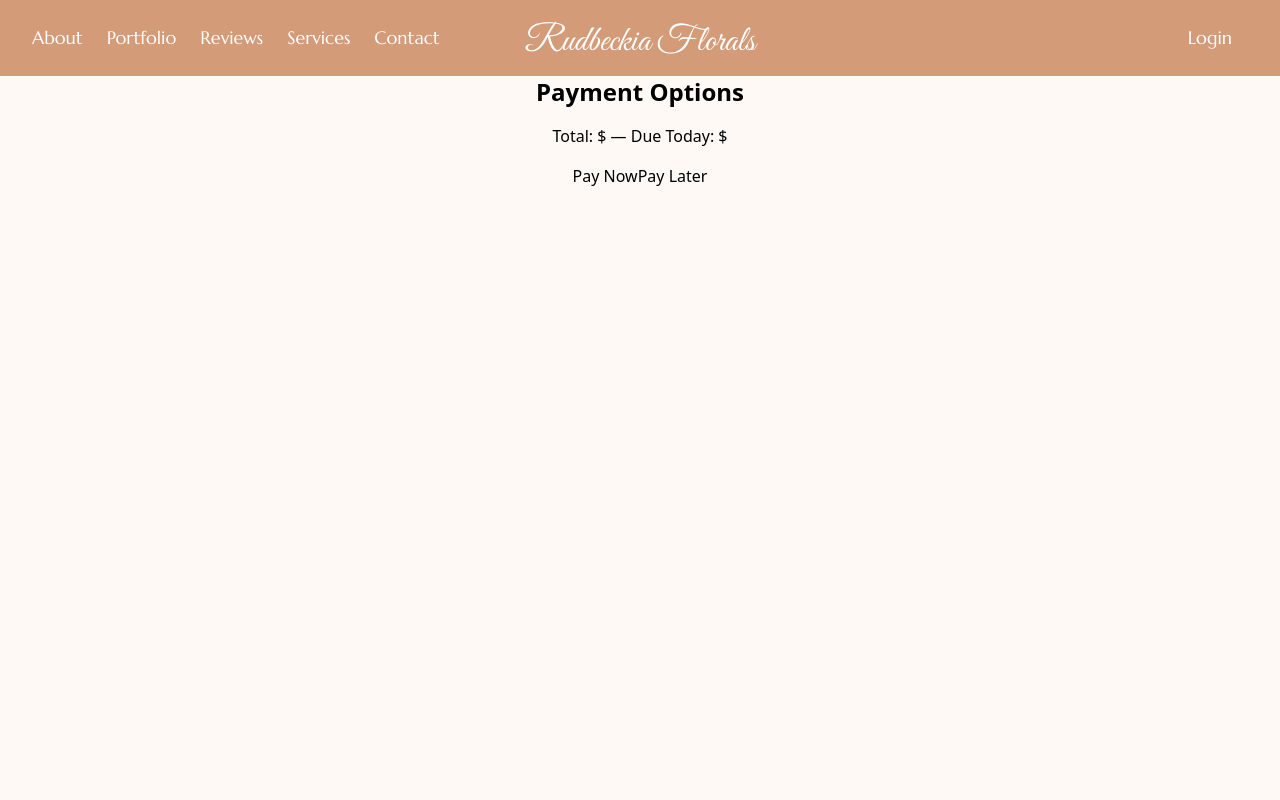
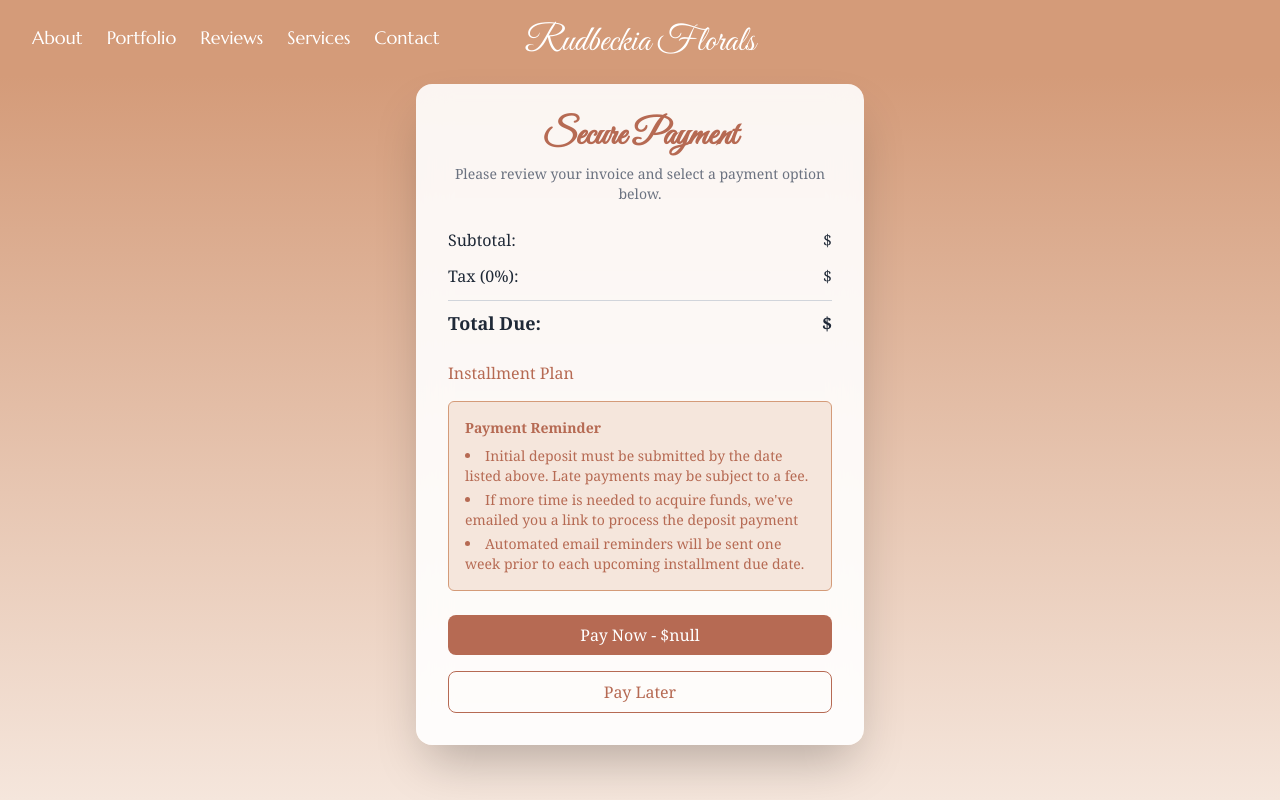
Before and after one commit to QuintsGuy/Rudbeckia-Website, an Angular app: page /view/payments in a window 1280 px wide. Built offline with nearby package versions, Linux system fonts and the light colour scheme; a web font is replaced by a local one.

Commit message:
Restyled payments and proposals pages. Added spinning loading wheels. Restyled details displayed on payments page.

```diff
--- a/src/app/components/shared/navbar/navbar.component.ts
+++ b/src/app/components/shared/navbar/navbar.component.ts
@@ -12,7 +12,7 @@ import { filter } from 'rxjs';
 })
 export class NavbarComponent {
   hideLoginButton = false;
-  private hiddenRoutes = ['/auth/passcode', '/view/proposal', '/auth/login', '/contact'];
+  private hiddenRoutes = ['/auth/passcode', '/terms-and-conditions', '/view/proposal', '/auth/login', '/contact', '/view/payments', '/view/payment-success', '/view/payment-cancel'];
 
   constructor(private router: Router) {
     this.router.events
--- a/src/app/components/view/payments/payments.component.html
+++ b/src/app/components/view/payments/payments.component.html
@@ -1,14 +1,61 @@
-<div *ngIf="isRedirecting" class="flex flex-col items-center justify-center mt-6 space-y-2">
-    <div class="animate-spin rounded-full h-10 w-10 border-t-2 border-b-2 border-primary"></div>
-    <p class="text-sm text-gray-600">Redirecting to secure checkout...</p>
+<div class="min-h-[calc(100vh-76px)] bg-gradient-to-b from-[#d49b79] to-[#f5e6dc] flex items-center justify-center p-6">
+    <div class="bg-white bg-opacity-90 backdrop-blur-lg p-8 rounded-2xl shadow-2xl w-full max-w-md text-gray-800 font-serif transform -translate-y-6">
+        <h2 class="text-4xl font-bold mb-2 text-center text-[#b66a53] font-display">Secure Payment</h2>
+        <p class="text-sm text-gray-500 text-center mb-6">Please review your invoice and select a payment option below.</p>
+
+        <div class="space-y-3 mb-6">
+            <div class="flex justify-between text-base">
+                <span>Subtotal:</span>
+                <span>${{ invoice?.subtotal }}</span>
+            </div>
+            <div class="flex justify-between text-base">
+                <span>Tax ({{ invoice?.tax_rate || 0 }}%):</span>
+                <span>${{ invoice?.tax_amount }}</span>
+            </div>
+            <div class="flex justify-between text-lg font-semibold border-t border-gray-300 pt-2">
+                <span>Total Due:</span>
+                <span>${{ invoice?.total }}</span>
+            </div>
+        </div>
+
+        <div class="mb-4">
+            <p class="text-base font-medium text-[#b66a53] mb-2">Installment Plan</p>
+            <ul class="text-sm text-gray-700 space-y-1">
+                <li *ngFor="let installment of installments">
+                    • {{ installment.description }} – <span class="font-semibold">${{ installment.amount }}</span> due on {{ installment.due_date | date:'mediumDate' }}
+                </li>
+            </ul>
+        </div>
+
+        <div class="bg-[#f5e6dc] border border-[#d49b79] text-[#b66a53] text-sm rounded-md p-4 mb-6">
+            <p class="mb-2 font-semibold">Payment Reminder</p>
+            <ul class="list-disc list-inside space-y-1">
+                <li>Initial deposit must be submitted by the date listed above. Late payments may be subject to a fee.</li>
+                <li>If more time is needed to acquire funds, we've emailed you a link to process the deposit payment</li>
+                <li>Automated email reminders will be sent <span class="font-medium">one week prior</span> to each upcoming installment due date.</li>
+            </ul>
+        </div>
+
+        <div *ngIf="isRedirecting" class="flex flex-col items-center justify-center space-y-3 mb-4">
+            <div class="animate-spin rounded-full h-10 w-10 border-t-2 border-b-2 border-[#b66a53]"></div>
+            <p class="text-sm text-gray-600">Redirecting to secure Stripe checkout...</p>
+        </div>
+
+        <div *ngIf="!isRedirecting" class="flex flex-col space-y-4">
+            <button
+                class="w-full bg-[#b66a53] hover:bg-[#9a5845] text-white font-medium py-2 rounded-lg transition duration-300"
+                (click)="payNow()"
+                [disabled]="isRedirecting"
+            >
+                {{ isRedirecting ? 'Redirecting...' : 'Pay Now - $' + installments[0]?.amount }}
+            </button>
+
+            <button
+                routerLink="view/payment-cancel"
+                class="w-full border border-[#b66a53] text-[#b66a53] hover:bg-[#f5e6dc] font-medium py-2 rounded-lg transition duration-300"
+            >
+                Pay Later
+            </button>
+        </div>
+    </div>
 </div>
-
-<div *ngIf="!isRedirecting" class="text-center space-y-4">
-    <h2 class="text-2xl font-semibold">Payment Options</h2>
-    <p>Total: ${{ invoice?.total }} — Due Today: ${{ installments[0]?.amount }}</p>
-
-    <button class="btn btn-success" (click)="payNow()" [disabled]="isRedirecting">
-        {{ isRedirecting ? 'Redirecting...' : 'Pay Now' }}
-    </button>
-    <button routerLink="view/payment-cancel" class="btn btn-secondary">Pay Later</button>
-</div>
--- a/src/app/components/view/payments/payments.component.ts
+++ b/src/app/components/view/payments/payments.component.ts
@@ -3,11 +3,13 @@ import { Component, OnInit } from '@angular/core';
 import { RouterModule } from '@angular/router';
 import { SupabaseService } from '../../../services/supabase.service';
 import { ToastService } from '../../../services/toast.service';
+import { HttpClient, HttpClientModule } from '@angular/common/http';
+import { firstValueFrom } from 'rxjs';
 
 @Component({
   selector: 'app-payments',
   standalone: true,
-  imports: [CommonModule, RouterModule],
+  imports: [CommonModule, RouterModule, HttpClientModule],
   templateUrl: './payments.component.html',
   styleUrl: './payments.component.css'
 })
@@ -18,7 +20,7 @@ export class PaymentsComponent implements OnInit {
   installments: any[] = [];
   isRedirecting: boolean = false;
 
-  constructor(private supabase: SupabaseService, private toast: ToastService) {}
+  constructor(private http: HttpClient, private supabase: SupabaseService, private toast: ToastService) {}
 
   ngOnInit(): void {
     const state = history.state;
@@ -71,18 +73,26 @@ export class PaymentsComponent implements OnInit {
     const deposit = this.installments?.[0];
     if (!deposit) return;
 
-    // const { data, error } = await this.supabase.invokeFunction('create-checkout-session', {
-    //   body: { installment_id: deposit.installment_id }
-    // });
+    console.log(deposit);
 
-    // if (error) {
-    //   console.error("Failed to create checkout session: ", error);
-    //   this.toast.showToast('Failed to create checkout session', 'error');
-    //   return;
-    // }
+    try {
+      const response: any = await firstValueFrom(
+        this.http.post('https://dzyjvjalyvezqqvknazd.supabase.co/functions/v1/create-checkout-session',
+          { installment_id: deposit.installment_id }
+        )
+      );
 
-    // if (data?.url) {
-    //   window.location.href = data.url;
-    // }
+      console.log('Response: ', response);
+
+      if (response?.url) {
+        window.location.href = response.url;
+      } else {
+        console.error('Stripe did not return a url');
+        this.toast.showToast('Failed to get Stripe checkout URL', 'error');
+      }
+    } catch (err) {
+      console.error("Failed to create checkout session: ", err);
+      this.toast.showToast('Failed to create checkout session', 'error');
+    }
   }
 }
--- a/src/app/components/view/proposals/proposal.component.html
+++ b/src/app/components/view/proposals/proposal.component.html
@@ -41,8 +41,9 @@
                 </span>
             </label>
 
-            <!-- Action Buttons -->
-            <div class="flex justify-center space-x-6 pt-4">
+            <div class="flex justify-center pt-4">
+                <ng-container *ngIf="!isLoading; else redirectingSpinner">
+                    <div class="flex space-x-6">
                         <button
                             class="px-6 py-2 rounded-md bg-[#3b8d5d] hover:bg-[#2d724a] text-white font-semibold transition duration-300 disabled:opacity-50"
                             [disabled]="!agreedToTerms || !digitallySigned"
@@ -50,6 +51,7 @@
                         >
                             Accept Proposal
                         </button>
+
                         <button
                             class="px-6 py-2 rounded-md bg-[#b83e3e] hover:bg-[#932f2f] text-white font-semibold transition duration-300"
                             (click)="declineProposal()"
@@ -57,6 +59,15 @@
                             Decline Proposal
                         </button>
                     </div>
+                </ng-container>
+
+                <ng-template #redirectingSpinner>
+                    <div class="flex flex-col items-center justify-center space-y-3">
+                        <div class="animate-spin rounded-full h-10 w-10 border-t-2 border-b-2 border-[#b66a53]"></div>
+                        <p class="text-sm text-gray-600">Parsing proposal and redirecting to secure checkout...</p>
+                    </div>
+                </ng-template>
             </div>
         </div>
     </div>
+</div>
--- a/src/app/components/view/proposals/proposal.component.ts
+++ b/src/app/components/view/proposals/proposal.component.ts
@@ -18,6 +18,7 @@ export class ProposalComponent implements OnInit {
   passcodeData: any;
   event: any;
   proposal: any;
+  isLoading: boolean = false;
 
   constructor(private http: HttpClient, private router: Router, private supabase: SupabaseService) {}
 
@@ -72,15 +73,12 @@ export class ProposalComponent implements OnInit {
     if (!this.proposal || !this.event) return;
 
     const payload = {
-      proposal_path: this.proposal.pdf_url.replace(
-        'https://dzyjvjalyvezqqvknazd.supabase.co/storage/v1/object/public/proposals/',
-        ''
-      ),
+      proposal_path: this.proposal.pdf_url.replace('https://dzyjvjalyvezqqvknazd.supabase.co/storage/v1/object/public/proposals/', ''),
       proposal_id: this.proposal.proposal_id,
       event_id: this.event.event_id
     };
 
-    console.log(payload);
+    this.isLoading = true;
 
     try {
       const res: any = await this.http.post('https://dzyjvjalyvezqqvknazd.supabase.co/functions/v1/parse-proposal',
@@ -100,6 +98,7 @@ export class ProposalComponent implements OnInit {
       });
     } catch (err) {
       console.error('Parsing failed:', err);
+      this.isLoading = false;
     }
   }
 
--- a/src/index.html
+++ b/src/index.html
@@ -2,11 +2,11 @@
 <html lang="en">
 <head>
   <meta charset="utf-8">
-  <title>RudbeckiaWebsite</title>
+  <title>Rudbeckia Florals</title>
   <base href="/">
   <meta name="viewport" content="width=device-width, initial-scale=1">
 
-  <link rel="icon" type="image/x-icon" href="favicon.ico">
+  <link rel="icon" type="image/png" href="assets\images\landing\black_logo.png">
 
   <!--Google Fonts-->
   <link href="https://fonts.googleapis.com/css2?family=Great+Vibes&family=Marcellus:wght@400;500;600&family=Raleway:wght@400;500&family=Forum:wght@400&display=swap" rel="stylesheet">
```
Also changed, not shown: src/assets/images/landing/black_logo.png (added). Lines whose indentation alone changed are shown as unchanged.
